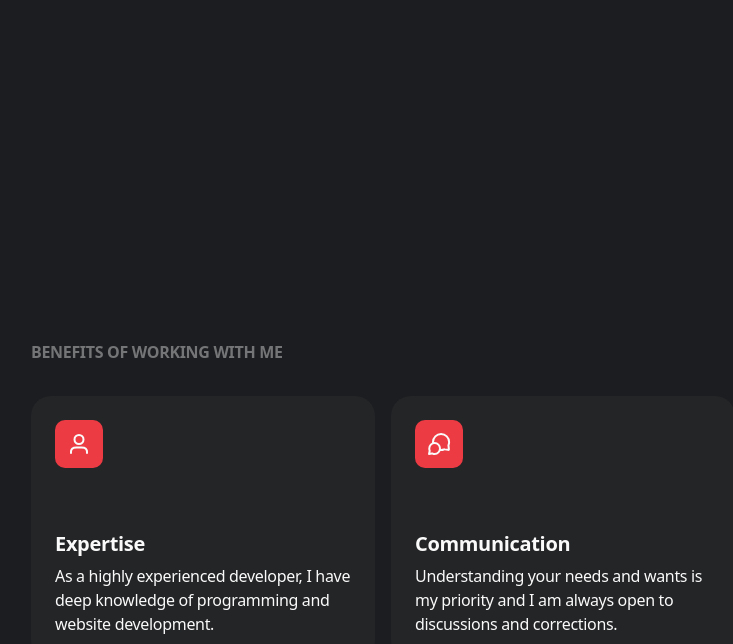
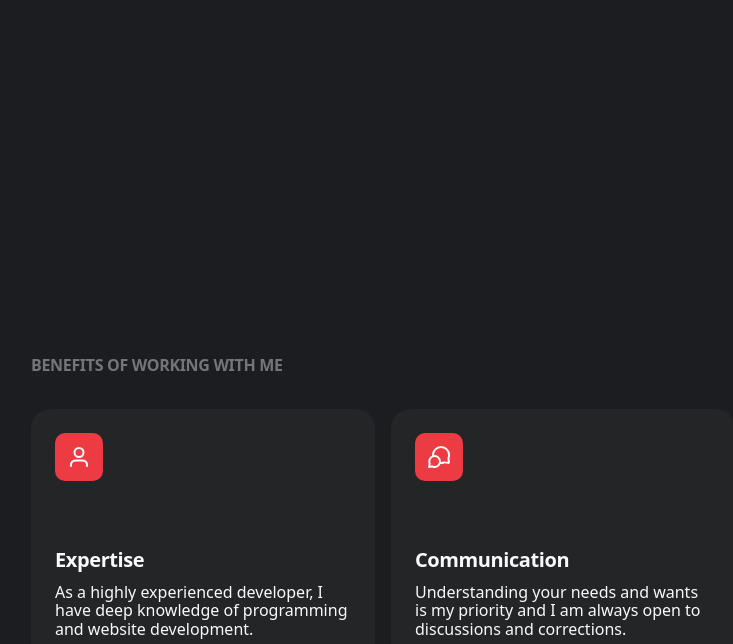
Before and after one commit to Halyna79/Code-Academy, a website built with Vite: page src/index.html in a window 1280 px wide. Shown: the part 156-800 px from the top of the page, without its empty margins (257-990 px from the left). Built offline with nearby package versions, Linux system fonts and the light colour scheme; files whose address does not match are found by name.

Commit message:
fix-base

```diff
--- a/src/css/base.css
+++ b/src/css/base.css
@@ -18,8 +18,6 @@
 body {
   background-color: #1c1d20;
   margin: 0;
-  line-height: 150%;
-  letter-spacing: -0.02em;
 }
 
 h1, h2, h3, h4, h5, h6, p {
@@ -50,11 +48,15 @@ h2 {
   font-weight: 600;
   font-size: 16px;
   text-transform: uppercase;
+  line-height: 150%;
+  letter-spacing: -0.02em;
 }
 
 h3 {
   font-weight: 600;
   font-size: 20px;
+  line-height: 150%;
+  letter-spacing: -0.02em;
 }
 
 p {
```
